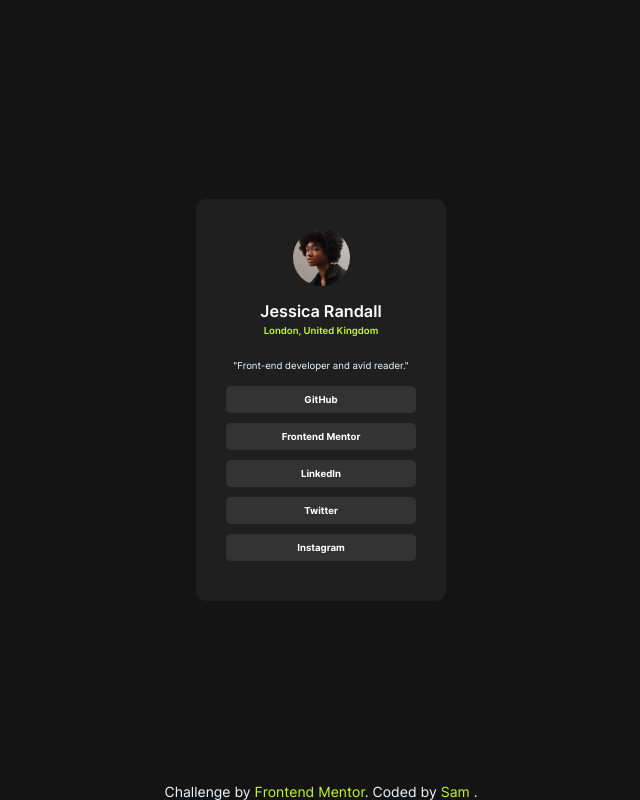
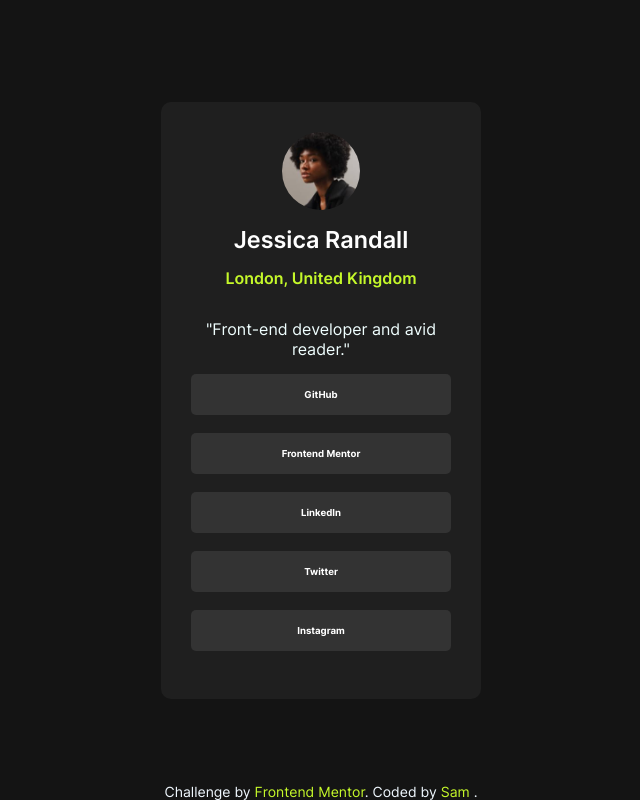
Before and after one commit to gely25/Social-Links-Profile, a plain HTML site: page index.html in a window 1280 px wide. Shown: the whole page, without its empty margins (319-959 px from the left). Drawn offline with Linux system fonts and the light colour scheme.

Commit message:
Update styles.css

```diff
--- a/styles.css
+++ b/styles.css
@@ -28,7 +28,7 @@ body{
     display: flex;
     flex-direction: column;
     align-items: center;
-    width:  clamp( 250px , 18%, 259.2px );;
+    width:  25%; /*editado*/
     margin: auto;
     padding:1.875rem;
     border-radius:0.625rem;
@@ -49,10 +49,11 @@ body{
 /* fuente */
 h3{
     color: hsl(0, 0%, 100%);
-    margin: 15px 0 5px 0;
+    margin: 15px 0 10px 0;
     font-weight: 600;
-    font-size: clamp(0.857rem, 0.569rem + 0.558vw, 1.143rem) ;
+    font-size: clamp(1.143rem, 0.567rem + 1.116vi, 1.714rem) ;
     text-align: center;
+
 
 
 }
@@ -63,16 +64,17 @@ li{
 
 span{
     color:  hsl(75, 94%, 57%);
-    font-size: clamp(0.5rem, 0.569rem + 0.558vw, 0.6rem);
+    font-size: clamp(1rem, 1rem + 0vi, 0.8rem);
     font-weight: 600;
     display: block;
     line-height: 2;
     text-align: center;
+    margin-top: 8px;
 
 }
 
 p{
-    font-size: clamp(0.5rem, 0.6rem + 0.084vw, 0.6rem);
+    font-size: clamp(1rem, 1rem + 0vi, 0.8rem);
     color: azure;
     margin: 15px 0 15px 0;
     text-align: center;
@@ -82,8 +84,8 @@ p{
 .botones{
     text-align: center;
     width: 100%;
-    margin-bottom: 10px;
-    padding: 8px;
+    margin-bottom: 18px; /*editado*/
+    padding: 15px;
     font-size: clamp(0.5rem, 0.6rem + 0.084vw, 0.6rem);
     font-weight: 700;
     color: hsl(0, 0%, 100%);
```
